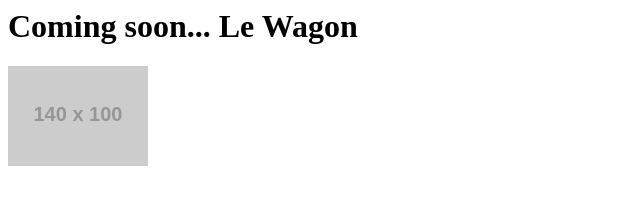
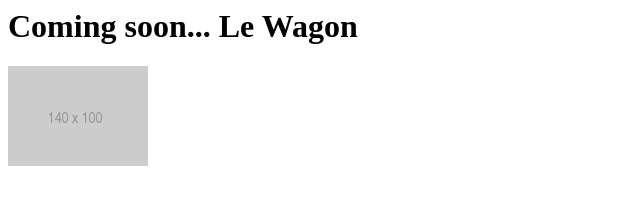
Before and after one commit to muzza3000/git-101, a plain HTML site: page index.html in a window 1280 px wide. Shown: the full height of the page, 0-640 px from the left. Drawn offline with Linux system fonts and the light colour scheme; placeholder pictures from the web are drawn by us.

Commit message:
Added the png file

```diff
--- a/index.html
+++ b/index.html
@@ -4,6 +4,6 @@
     </head>
     <body>
         <h1>Coming soon... Le Wagon</h1>
-        <img src="https://via.placeholder.com/140x100" alt="Placeholder">
+        <img src="./140x100.png" alt="Placeholder">
     </body>
 </html>
```
Also changed, not shown: 140x100.png (added).
